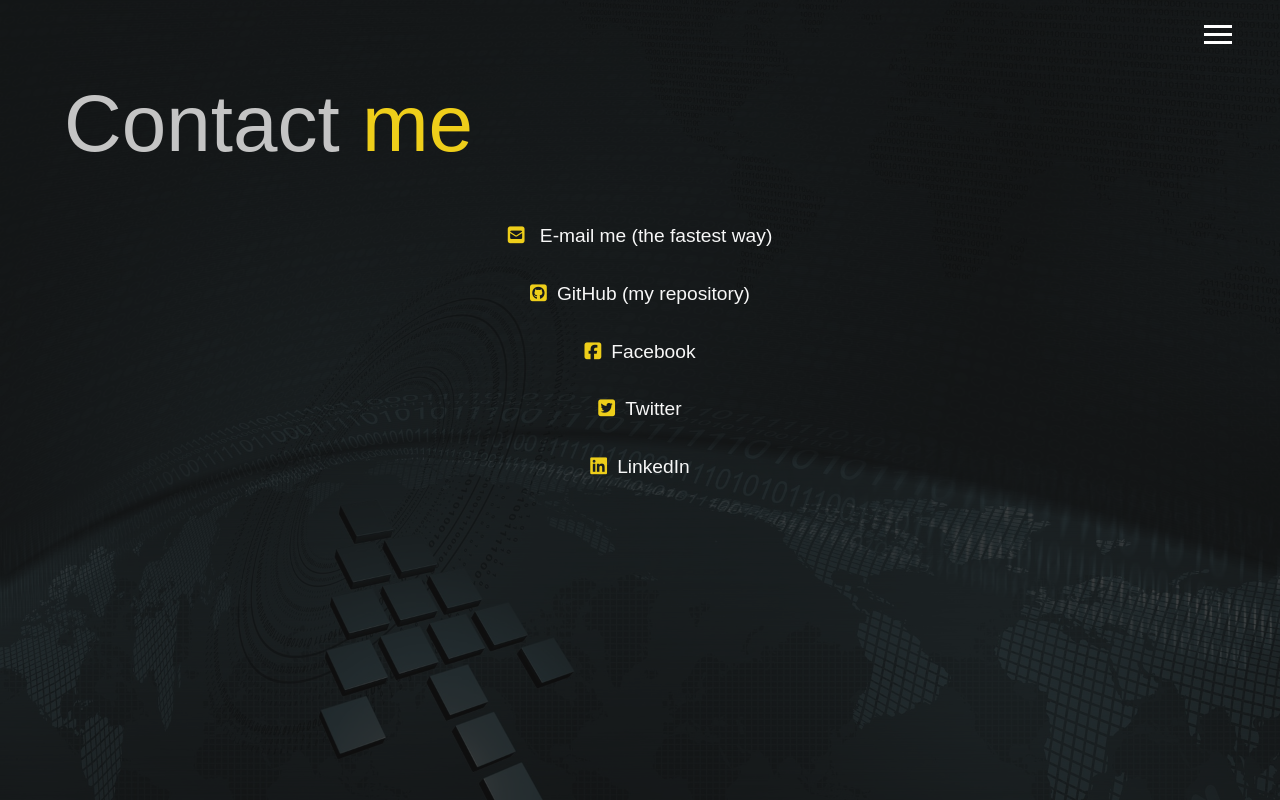
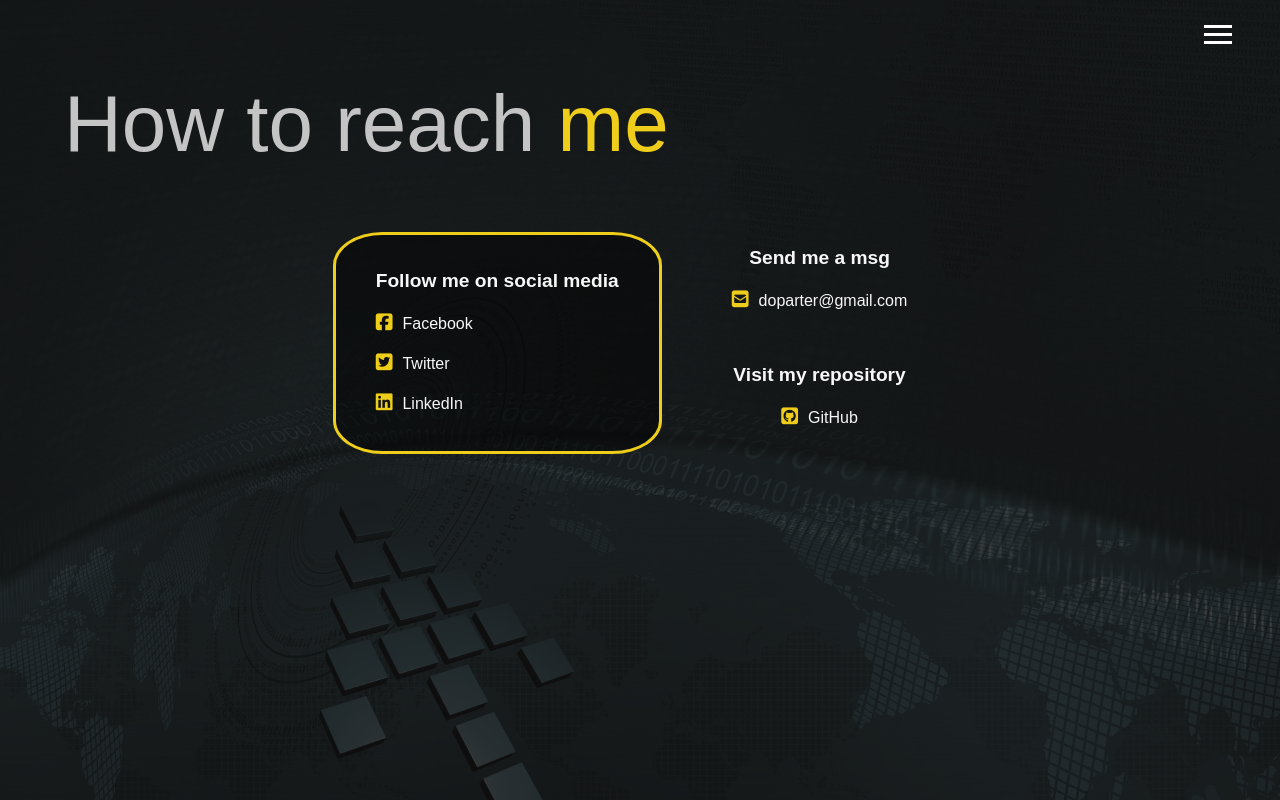
Before and after one commit to grombor/grombor.github.io, a plain HTML site: page contact.html in a window 1280 px wide. Drawn offline with Linux system fonts and the light colour scheme.

Commit message:
reworked contact-site

```diff
--- a/contact.html
+++ b/contact.html
@@ -39,14 +39,22 @@
   </header>
   <main id="about">
     <section id="contact">
-      <h1 class="lg-heading" id="contact-me">Contact <span class="text-secondary">me</span></h1>
-      <div class="boxes">
-        <div class="icons" id="contact-icons">
-          <a href="mailto:doparteru@gmail.com"><i class="fas fa-envelope-square"></i> E-mail me (the fastest way)</a>
-            <a href="https://github.com/grombor/"><i class="fab fa-github-square fa-2x"></i>GitHub (my repository)</a>
-            <a href="https://www.facebook.com/esmeregilda.kaczmarska"><i class="fab fa-facebook-square fa-2x"></i>Facebook</a>
-            <a href="https://twitter.com/jangrombor"><i class="fab fa-twitter-square fa-2x"></i>Twitter</a>
-            <a href="https://www.linkedin.com/in/kamil-marchel-82926313b/"><i class="fab fa-linkedin fa-2x"></i>LinkedIn</a>
+      <h1 class="lg-heading" id="contact-me">How to reach <span class="text-secondary">me</span>
+      </h1>
+      <div class="contact-info">
+        <div class="social-media">
+          <h4>Follow me on social media</h4>
+          <a href="https://www.facebook.com/esmeregilda.kaczmarska"><i
+              class="fab fa-facebook-square"></i>Facebook</a>
+          <a href="https://twitter.com/jangrombor"><i class="fab fa-twitter-square"></i>Twitter</a>
+          <a href="https://www.linkedin.com/in/kamil-marchel-82926313b/"><i
+              class="fab fa-linkedin"></i>LinkedIn</a>
+        </div>
+        <div class="contact-me">
+          <h4>Send me a msg</h4>
+          <a href="mailto:doparteru@gmail.com"><i class="fas fa-envelope-square"></i>doparter@gmail.com</a>
+          <h4>Visit my repository</h4>
+          <a href="https://github.com/grombor/"><i class="fab fa-github-square"></i>GitHub</a>
         </div>
       </div>
     </section>
--- a/css/main.css
+++ b/css/main.css
@@ -359,26 +359,40 @@ footer,
       color: #eece1a;
       transition: all 0.5s; }
 
-.boxes {
-  line-height: 1.5rem;
-  font-size: 1.2rem;
-  text-align: center;
-  padding-bottom: 3rem; }
-  .boxes > div {
-    display: block;
-    padding: .5rem 3rem; }
-
-#contact-icons {
-  color: #f7f7f7;
-  padding-top: 1rem;
-  transition: all 0.5s; }
-  #contact-icons a {
-    display: block;
-    margin-bottom: 1rem; }
-    #contact-icons a i {
-      margin-right: 10px;
-      font-size: 1em;
-      color: #eece1a; }
+.contact-info {
+  display: grid;
+  grid-gap: 30px;
+  padding: 3rem 0;
+  justify-content: center;
+  align-content: center;
+  grid-template-areas: 'social contact'; }
+  .contact-info .contact-me {
+    grid-area: contact;
+    text-align: center;
+    padding: 1rem;
+    padding: .5rem 2.5rem; }
+    .contact-info .contact-me h4 {
+      margin-top: 0.25rem; }
+    .contact-info .contact-me h4:nth-child(3) {
+      margin-top: 3rem; }
+  .contact-info .social-media {
+    grid-area: social;
+    background-color: rgba(0, 0, 0, 0.45);
+    border: 3px solid #eece1a;
+    border-radius: 15%;
+    color: #262626;
+    padding: .5rem 2.5rem; }
+  .contact-info h4 {
+    color: #f7f7f7;
+    margin-top: 1.5rem;
+    font-size: 1.2rem; }
+  .contact-info a {
+    display: inherit;
+    margin: 1rem auto; }
+  .contact-info i {
+    color: #eece1a;
+    margin-right: 10px;
+    font-size: 1.2rem; }
 
 @media only screen and (max-width: 500px) {
   .menu-nav.show > ul {
@@ -388,6 +402,8 @@ footer,
   .portrait {
     padding: 0;
     margin-right: auto !important; }
+  #about {
+    padding: 3rem; }
   .about-info {
     margin-top: 1.5rem;
     grid-template-columns: 1fr;
@@ -411,12 +427,15 @@ footer,
   #my-work, #contact-me {
     padding-top: 0;
     margin: 0 auto 1.5rem; }
-  #contact-me {
-    margin-top: 2rem; }
-  footer {
-    margin: 0 -4rem 0; }
-  .boxes div {
-    padding: 0; } }
+  .contact-info {
+    padding-top: 1rem;
+    display: grid;
+    grid-gap: 30px;
+    grid-template-areas: 'contact' 'social'; }
+    .contact-info h4 {
+      font-size: 1rem; }
+    .contact-info a {
+      font-size: 0.9rem; } }
 
 @media only screen and (min-width: 501px) and (max-width: 768px) {
   .about-info {
@@ -424,30 +443,3 @@ footer,
     grid-template-areas: 'bioimage bio' 'job1 job1' 'job2 job3'; }
   .projects {
     grid-template-columns: repeat(2, 1fr); } }
-
-/* media Query mixins
-
-@mixin mediaSm {
-    @media only screen and (max-width: 500px) {
-        @content;
-    }
-}
-
-@mixin mediaMd {
-    @media screen and (max-width: 768px) {
-        @content;
-    }
-}
-
-@mixin mediaLg {
-    @media screen and (min-width: 769px) and (max-width: 1199px) {
-        @content;
-    }
-}
-
-@mixin mediaXl {
-    @media screen and (min-width: 1200px) {
-        @content;
-    }
-}
-*/
```
